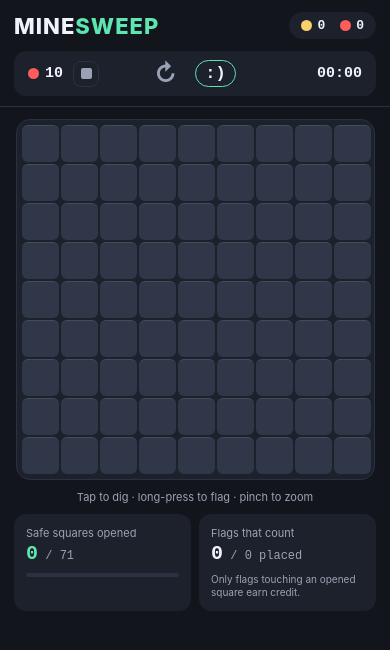
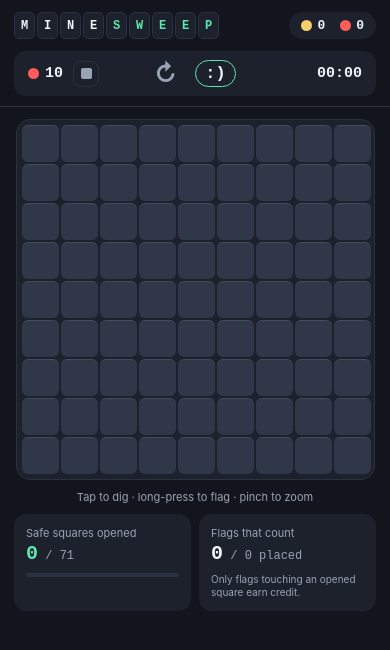
Before and after one commit to AnhVo11/Minesweeper, a React Native app in the folder minesweeper/: screen / in a window 390 px wide. Shown: the top 650 px of the page. Built offline with nearby package versions, Linux system fonts and the light colour scheme.

Commit message:
spreading bom more equaly, add cheatcode

```diff
--- a/minesweeper/App.js
+++ b/minesweeper/App.js
@@ -64,6 +64,8 @@ const C = {
 const NUM_COLORS = ["", "#6FB7FF", "#5EE6B0", "#FF7B7B", "#C99CFF", "#FFB454", "#4FD8D8", "#F0F3FA", "#9AA3B5"];
 const MONO = Platform.select({ ios: "Menlo", android: "monospace", default: "monospace" });
 const GAP = 2;
+const TITLE_LETTERS = "MINESWEEP".split("");
+const SECRET = "PINMINES";
 
 /* ------------------------------------------------------------------ */
 /*  Game logic                                                         */
@@ -89,6 +91,13 @@ const makeEmptyBoard = (rows, cols) =>
     mine: false, revealed: false, flagged: false, adj: 0, exploded: false,
   }));
 
+/**
+ * Mines are scattered at random, with one constraint: no 2x2 block anywhere on
+ * the board may be four solid mines. That breaks up the dense blobs that make
+ * regions unsolvable, while still allowing the loose clusters Broken Arrow needs
+ * (a mine can reach 6 mine-neighbors with no solid 2x2 — put its safe cells
+ * directly above and below it).
+ */
 function placeMines(board, rows, cols, mineCount, safeIndex) {
   const next = board.map((c) => ({ ...c }));
   const safeZone = new Set([safeIndex, ...nbrs(safeIndex, rows, cols)]);
@@ -100,7 +109,44 @@ function placeMines(board, rows, cols, mineCount, safeIndex) {
     const j = Math.floor(Math.random() * (i + 1));
     [pool[i], pool[j]] = [pool[j], pool[i]];
   }
-  pool.slice(0, mineCount).forEach((i) => { next[i].mine = true; });
+
+  const mine = new Array(rows * cols).fill(false);
+  const isMine = (r, c) => r >= 0 && r < rows && c >= 0 && c < cols && mine[r * cols + c];
+
+  // Would putting a mine here complete a solid 2x2? Four blocks touch any cell.
+  const wouldFillSquare = (i) => {
+    const r = Math.floor(i / cols);
+    const c = i % cols;
+    mine[i] = true;
+    let bad = false;
+    for (const [dr, dc] of [[-1, -1], [-1, 0], [0, -1], [0, 0]]) {
+      const r0 = r + dr;
+      const c0 = c + dc;
+      if (isMine(r0, c0) && isMine(r0, c0 + 1) && isMine(r0 + 1, c0) && isMine(r0 + 1, c0 + 1)) {
+        bad = true;
+        break;
+      }
+    }
+    mine[i] = false;
+    return bad;
+  };
+
+  let placed = 0;
+  const rejected = [];
+  for (const i of pool) {
+    if (placed >= mineCount) break;
+    if (wouldFillSquare(i)) { rejected.push(i); continue; }
+    mine[i] = true;
+    placed++;
+  }
+  // Safety valve: an absurdly dense board might not fit under the rule.
+  for (const i of rejected) {
+    if (placed >= mineCount) break;
+    mine[i] = true;
+    placed++;
+  }
+
+  mine.forEach((m, i) => { if (m) next[i].mine = true; });
 
   for (let i = 0; i < next.length; i++) {
     if (next[i].mine) continue;
@@ -133,7 +179,7 @@ const countEarnedFlags = (board, rows, cols) =>
 /*  Cell                                                               */
 /* ------------------------------------------------------------------ */
 
-const Cell = React.memo(function Cell({ cell, size, over, onPress, onLongPress }) {
+const Cell = React.memo(function Cell({ cell, size, over, peek, onPress, onLongPress }) {
   const showMine = cell.revealed && cell.mine;
   const wrongFlag = over && cell.flagged && !cell.mine;
 
@@ -186,6 +232,12 @@ const Cell = React.memo(function Cell({ cell, size, over, onPress, onLongPress }
       {showMine && (
         <View style={{ width: size * 0.5, height: size * 0.5, borderRadius: size, backgroundColor: cell.exploded ? "#12151C" : C.red }} />
       )}
+      {peek && !cell.revealed && !cell.flagged && cell.mine && (
+        <View style={{
+          position: "absolute", width: size * 0.42, height: size * 0.42,
+          borderRadius: size, borderWidth: 1.5, borderColor: C.red, opacity: 0.85,
+        }} />
+      )}
     </Pressable>
   );
 });
@@ -218,6 +270,9 @@ export default function App() {
   // profile
   const [profile, setProfile] = useState(EMPTY_PROFILE);
   const [profileOpen, setProfileOpen] = useState(false);
+  const [code, setCode] = useState("");
+  const [peek, setPeek] = useState(false);
+  const [cheated, setCheated] = useState(false);
 
   // menu — selections stay pending until Start
   const [menuOpen, setMenuOpen] = useState(false);
@@ -257,8 +312,22 @@ export default function App() {
     setFlagMode(false);
     setTime(0);
     setRun(null);
+    setCode("");
+    setPeek(false);
+    setCheated(false);
   }, []);
 
+  const tapLetter = (ch) => {
+    const next = (code + ch).slice(-SECRET.length);
+    setCode(next);
+    if (next === SECRET) {
+      setCode("");
+      setPeek(true);
+      setCheated(true);
+      Vibration.vibrate(60);
+      Alert.alert("X-ray on", "Every mine is showing. This run banks nothing — restart to play for real.");
+    }
+  };
   const restart = () => startGame(modeKey, pendingCustom, blind);
 
   const openMenu = () => { setPendingMode(modeKey); setMenuOpen(true); };
@@ -303,6 +372,11 @@ export default function App() {
 
     setRun(scored);
     Vibration.vibrate(outcome === "loss" ? 200 : [0, 40, 60, 40]);
+
+    if (cheated) {
+      setRun({ ...scored, coins: 0, cheated: true });
+      return;
+    }
 
     const next = await bankRun(profile, scored, modeKey);
     setProfile(next);
@@ -399,9 +473,17 @@ export default function App() {
 
       <View style={styles.topBar}>
         <View style={styles.header}>
-          <Text style={styles.title}>
-            MINE<Text style={{ color: accent }}>SWEEP</Text>
-          </Text>
+          <View style={styles.titleRow}>
+            {TITLE_LETTERS.map((ch, idx) => (
+              <Pressable
+                key={idx}
+                onPress={() => tapLetter(ch)}
+                style={[styles.letterBox, peek && { borderColor: C.red }]}
+              >
+                <Text style={[styles.letter, { color: idx >= 4 ? accent : C.text }]}>{ch}</Text>
+              </Pressable>
+            ))}
+          </View>
           <Pressable onPress={() => setProfileOpen(true)} hitSlop={10} style={styles.wallet}>
             <View style={styles.coinDot} />
             <Text style={styles.walletText}>{profile.coins.toLocaleString()}</Text>
@@ -459,6 +541,7 @@ export default function App() {
                 over={!active}
                 onPress={() => handlePress(i)}
                 onLongPress={() => toggleFlag(i)}
+                peek={peek}
               />
             ))}
           </View>
@@ -732,7 +815,12 @@ const styles = StyleSheet.create({
   },
 
   header: { flexDirection: "row", alignItems: "center", justifyContent: "space-between", marginBottom: 12 },
-  title: { color: C.text, fontSize: 22, fontWeight: "800", letterSpacing: 1 },
+  titleRow: { flexDirection: "row" },
+  letterBox: {
+    width: 21, height: 27, borderRadius: 5, borderWidth: 1, borderColor: C.line,
+    backgroundColor: C.panel, alignItems: "center", justifyContent: "center", marginRight: 2,
+  },
+  letter: { fontSize: 12, fontWeight: "800", fontFamily: MONO },
   wallet: {
     flexDirection: "row", alignItems: "center", gap: 5,
     backgroundColor: C.panel, borderRadius: 20, paddingHorizontal: 12, paddingVertical: 6,
```
